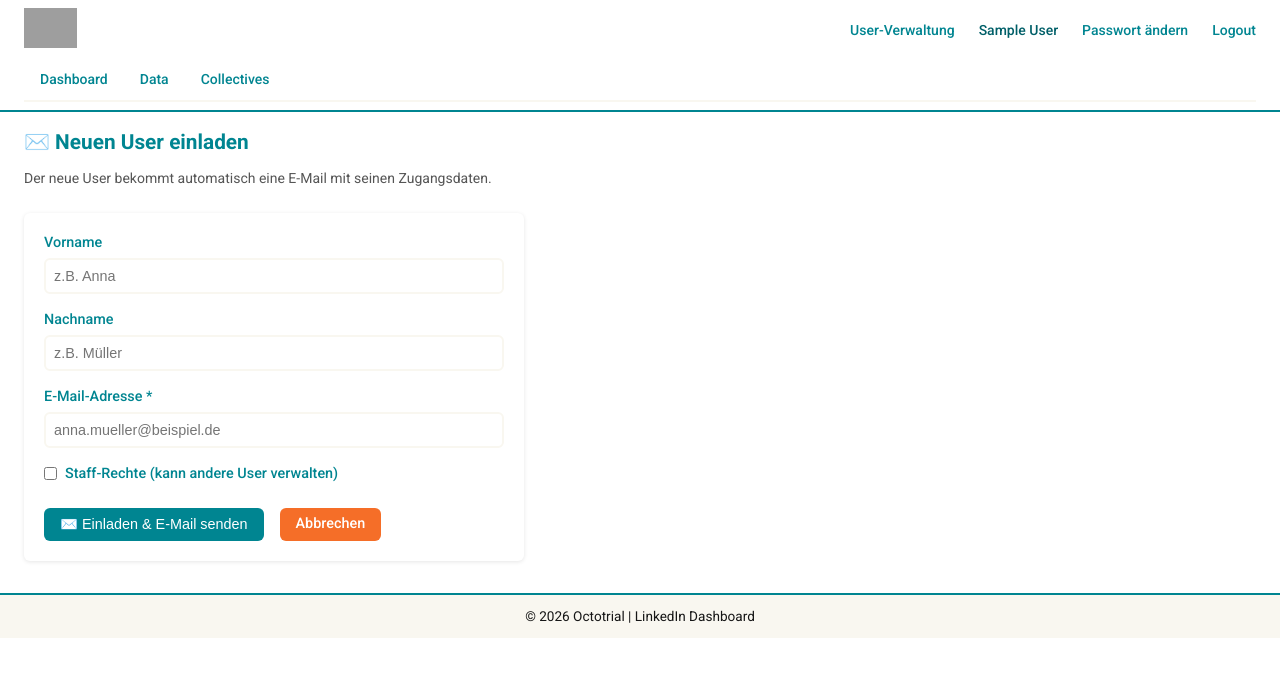
After one commit to Octovis25/linkedin_django, a Django app: page /users/new/ in a window 1280 px wide. The commit adds this page. Shown: the top 677 px of the page. Run offline with Django 5.2, Linux system fonts and the light colour scheme; the visitor is signed in with stand-in values (Sample User, id 1); grey boxes are pictures that could not be loaded.

Commit message:
User-Verwaltung mit E-Mail-Einladung hinzugefügt

```diff
--- a/core/templates/core/base.html
+++ b/core/templates/core/base.html
@@ -1,217 +1,75 @@
+{% load static %}
 <!DOCTYPE html>
 <html lang="de">
 <head>
-    <meta charset="UTF-8">
-    <meta name="viewport" content="width=device-width, initial-scale=1.0">
+  <meta charset="UTF-8" />
+  <meta name="viewport" content="width=device-width, initial-scale=1.0" />
   <title>{% block title %}LinkedIn Dashboard{% endblock %}</title>
-    {% load static %}
+  <link rel="preconnect" href="https://fonts.googleapis.com" />
+  <link href="https://fonts.googleapis.com/css2?family=Roboto:wght@400;500;700&display=swap" rel="stylesheet" />
   <style>
     :root {
-            --octo-petrol: #008591;
-            --octo-turquoise: #61CEBC;
-            --octo-orange: #F56E28;
+      --octo-petrol:      #008591;
+      --octo-turquoise:   #61CEBC;
+      --octo-orange:      #F56E28;
       --octo-dark-petrol: #005F68;
-            --octo-text: #161616;
-            --octo-white: #FFFFFF;
-            --octo-light-gray: #F9F7F0;
+      --octo-text:        #161616;
+      --octo-white:       #FFFFFF;
+      --octo-light-gray:  #F9F7F0;
     }
     * { margin: 0; padding: 0; box-sizing: border-box; }
-        body {
-            font-family: 'Roboto', Arial, sans-serif;
-            background-color: var(--octo-white);
-            color: var(--octo-text);
-            line-height: 1.4;
-            font-size: 14px;
-        }
-        header {
-            background-color: var(--octo-white);
-            border-bottom: 2px solid var(--octo-petrol);
-            padding: 0.5rem 1.5rem;
-        }
-        .header-top {
-            display: flex;
-            justify-content: space-between;
-            align-items: center;
-            margin-bottom: 0.5rem;
-        }
+    body { font-family: 'Roboto', Arial, sans-serif; background-color: var(--octo-white); color: var(--octo-text); line-height: 1.4; font-size: 14px; }
+    header { background-color: var(--octo-white); border-bottom: 2px solid var(--octo-petrol); padding: 0.5rem 1.5rem; }
+    .header-top { display: flex; justify-content: space-between; align-items: center; margin-bottom: 0.5rem; }
     .logo { height: 40px; }
-        .user-section {
-            display: flex;
-            gap: 1.5rem;
-            align-items: center;
-            font-size: 14px;
-        }
+    .user-section { display: flex; gap: 1.5rem; align-items: center; font-size: 14px; }
     .user-info { color: var(--octo-dark-petrol); font-weight: 500; }
-        nav {
-            display: flex;
-            gap: 0;
-            border-bottom: 2px solid var(--octo-light-gray);
-        }
-        nav a {
-            color: var(--octo-petrol);
-            text-decoration: none;
-            font-weight: 500;
-            padding: 0.5rem 1rem;
-            border-bottom: 3px solid transparent;
-            transition: all 0.3s;
-        }
-        nav a:hover, nav a.active {
-            color: var(--octo-orange);
-            border-bottom-color: var(--octo-orange);
-        }
-        .sub-nav {
-            display: flex;
-            gap: 0;
-            background: var(--octo-light-gray);
-            padding: 0 1.5rem;
-        }
-        .sub-nav a {
-            color: var(--octo-dark-petrol);
-            padding: 0.4rem 1rem;
-            font-size: 0.9rem;
-            text-decoration: none;
-            border-bottom: 2px solid transparent;
-        }
-        .sub-nav a:hover, .sub-nav a.active {
-            color: var(--octo-orange);
-            border-bottom-color: var(--octo-orange);
-        }
-        main {
-            max-width: 1400px;
-            margin: 1rem auto;
-            padding: 0 1.5rem;
-        }
-        h1, h2, h3 {
-            color: var(--octo-petrol);
-            margin-bottom: 0.75rem;
-            font-size: 1.3rem;
-        }
+    .user-section a { color: var(--octo-petrol); text-decoration: none; font-weight: 500; transition: color 0.3s; }
+    .user-section a:hover { color: var(--octo-orange); }
+    nav { display: flex; gap: 0; border-bottom: 2px solid var(--octo-light-gray); }
+    nav a { color: var(--octo-petrol); text-decoration: none; font-weight: 500; padding: 0.5rem 1rem; border-bottom: 3px solid transparent; transition: all 0.3s; }
+    nav a:hover, nav a.active { color: var(--octo-orange); border-bottom-color: var(--octo-orange); }
+    .sub-nav { display: flex; gap: 0; background: var(--octo-light-gray); padding: 0 1.5rem; }
+    .sub-nav a { color: var(--octo-dark-petrol); padding: 0.4rem 1rem; font-size: 0.9rem; text-decoration: none; border-bottom: 2px solid transparent; }
+    .sub-nav a:hover, .sub-nav a.active { color: var(--octo-orange); border-bottom-color: var(--octo-orange); }
+    main { max-width: 1400px; margin: 1rem auto; padding: 0 1.5rem; }
+    h1, h2, h3 { color: var(--octo-petrol); margin-bottom: 0.75rem; font-size: 1.3rem; }
     h2 { font-size: 1.1rem; }
-        .btn {
-            display: inline-block;
-            padding: 0.4rem 1rem;
-            border: none;
-            border-radius: 6px;
-            font-size: 0.9rem;
-            font-weight: 500;
-            cursor: pointer;
-            text-decoration: none;
-            transition: all 0.3s;
-        }
-        .btn-primary {
-            background-color: var(--octo-petrol);
-            color: var(--octo-white);
-        }
+    .btn { display: inline-block; padding: 0.4rem 1rem; border: none; border-radius: 6px; font-size: 0.9rem; font-weight: 500; cursor: pointer; text-decoration: none; transition: all 0.3s; }
+    .btn-primary { background-color: var(--octo-petrol); color: var(--octo-white); }
     .btn-primary:hover { background-color: var(--octo-dark-petrol); }
-        .btn-secondary {
-            background-color: var(--octo-orange);
-            color: var(--octo-white);
-        }
+    .btn-secondary { background-color: var(--octo-orange); color: var(--octo-white); }
     .btn-secondary:hover { background-color: #d55a1f; }
-        .btn-danger {
-            background-color: #dc3545;
-            color: var(--octo-white);
-        }
+    .btn-danger { background-color: #dc3545; color: var(--octo-white); }
     .btn-danger:hover { background-color: #c82333; }
-        .btn-sm {
-            padding: 0.3rem 0.75rem;
-            font-size: 0.85rem;
-        }
-        table {
-            width: 100%;
-            border-collapse: collapse;
-            background-color: var(--octo-white);
-            box-shadow: 0 1px 3px rgba(0,0,0,0.1);
-            border-radius: 6px;
-            overflow: hidden;
-            font-size: 0.9rem;
-        }
-        thead {
-            background-color: var(--octo-petrol);
-            color: var(--octo-white);
-        }
-        th, td {
-            padding: 0.6rem 0.8rem;
-            text-align: left;
-            border-bottom: 1px solid var(--octo-light-gray);
-        }
+    .btn-sm { padding: 0.3rem 0.75rem; font-size: 0.85rem; }
+    table { width: 100%; border-collapse: collapse; background-color: var(--octo-white); box-shadow: 0 1px 3px rgba(0,0,0,0.1); border-radius: 6px; overflow: hidden; font-size: 0.9rem; }
+    thead { background-color: var(--octo-petrol); color: var(--octo-white); }
+    th, td { padding: 0.6rem 0.8rem; text-align: left; border-bottom: 1px solid var(--octo-light-gray); }
     tr:hover { background-color: var(--octo-light-gray); }
     .form-group { margin-bottom: 1rem; }
-        label {
-            display: block;
-            color: var(--octo-petrol);
-            font-weight: 500;
-            margin-bottom: 0.3rem;
-            font-size: 0.9rem;
-        }
-        input[type="text"], input[type="url"], input[type="date"], input[type="file"],
-        input[type="datetime-local"], input[type="password"], select {
-            width: 100%;
-            padding: 0.5rem;
-            border: 2px solid var(--octo-light-gray);
-            border-radius: 6px;
-            font-size: 0.9rem;
-            transition: border-color 0.3s;
-        }
-        input:focus, select:focus {
-            outline: none;
-            border-color: var(--octo-orange);
-        }
+    label { display: block; color: var(--octo-petrol); font-weight: 500; margin-bottom: 0.3rem; font-size: 0.9rem; }
+    input[type="text"], input[type="url"], input[type="date"], input[type="file"], input[type="datetime-local"], input[type="password"], select { width: 100%; padding: 0.5rem; border: 2px solid var(--octo-light-gray); border-radius: 6px; font-size: 0.9rem; transition: border-color 0.3s; }
+    input:focus, select:focus { outline: none; border-color: var(--octo-orange); }
     .messages { margin: 0.75rem 0; }
-        .alert {
-            padding: 0.75rem;
-            border-radius: 6px;
-            margin-bottom: 0.75rem;
-            font-size: 0.9rem;
-        }
-        .alert-success {
-            background-color: #d4edda;
-            color: #155724;
-            border: 1px solid #c3e6cb;
-        }
-        .alert-error {
-            background-color: #f8d7da;
-            color: #721c24;
-            border: 1px solid #f5c6cb;
-        }
-        .alert-info {
-            background-color: #d1ecf1;
-            color: #0c5460;
-            border: 1px solid #bee5eb;
-        }
-        .card {
-            background-color: var(--octo-white);
-            border-radius: 6px;
-            box-shadow: 0 1px 4px rgba(0,0,0,0.1);
-            padding: 1.25rem;
-            margin-bottom: 1.25rem;
-        }
-        a {
-            color: var(--octo-petrol);
-            transition: color 0.3s;
-        }
+    .alert { padding: 0.75rem; border-radius: 6px; margin-bottom: 0.75rem; font-size: 0.9rem; }
+    .alert-success { background-color: #d4edda; color: #155724; border: 1px solid #c3e6cb; }
+    .alert-error { background-color: #f8d7da; color: #721c24; border: 1px solid #f5c6cb; }
+    .alert-info { background-color: #d1ecf1; color: #0c5460; border: 1px solid #bee5eb; }
+    .card { background-color: var(--octo-white); border-radius: 6px; box-shadow: 0 1px 4px rgba(0,0,0,0.1); padding: 1.25rem; margin-bottom: 1.25rem; }
+    a { color: var(--octo-petrol); transition: color 0.3s; }
     a:hover { color: var(--octo-orange); }
-        footer {
-            background-color: var(--octo-light-gray);
-            color: var(--octo-text);
-            text-align: center;
-            padding: 0.75rem;
-            margin-top: 2rem;
-            border-top: 2px solid var(--octo-petrol);
-            font-size: 0.85rem;
-        }
+    footer { background-color: var(--octo-light-gray); color: var(--octo-text); text-align: center; padding: 0.75rem; margin-top: 2rem; border-top: 2px solid var(--octo-petrol); font-size: 0.85rem; }
   </style>
 </head>
 <body>
 <header>
   <div class="header-top">
-            <a href="/"><img src="{% static 'images/octovis_logo--1-.png' %}" alt="Octovis Logo" class="logo"></a>
+    <a href="/"><img src="{% static 'images/octovis_logo--1-.png' %}" alt="Octovis Logo" class="logo" /></a>
     <div class="user-section">
       {% if user.is_authenticated %}
-                    {% if user.is_superuser %}
-                        <a href="/users/">User-Verwaltung</a>
-                    {% endif %}
-                    <span class="user-info">{{ user.username }}</span>
+        {% if user.is_staff %}<a href="/users/">User-Verwaltung</a>{% endif %}
+        <span class="user-info">{{ user.get_full_name|default:user.username }}</span>
         <a href="/change-password/">Passwort ändern</a>
         <a href="/logout/">Logout</a>
       {% else %}
@@ -221,13 +79,13 @@
   </div>
   <nav>
     <a href="/" {% if request.path == '/' %}class="active"{% endif %}>Dashboard</a>
-            <a href="/data/posts/" {% if '/data/' in request.path and '/collectives/' not in request.path %}class="active"{% endif %}>Data</a>
+    <a href="/data/posts/" {% if '/data/' in request.path %}class="active"{% endif %}>Data</a>
     <a href="/collectives/" {% if '/collectives/' in request.path %}class="active"{% endif %}>Collectives</a>
   </nav>
   {% if '/data/' in request.path %}
   <div class="sub-nav">
-            <a href="/data/posts/" {% if '/data/posts/' in request.path %}class="active"{% endif %}>Posts Posted</a>
-            <a href="/data/upload/" {% if '/data/upload/' in request.path %}class="active"{% endif %}>Upload Data</a>
+    <a href="/data/posts/" {% if request.path == '/data/posts/' %}class="active"{% endif %}>Posts Posted</a>
+    <a href="/data/upload/" {% if request.path == '/data/upload/' %}class="active"{% endif %}>Upload Data</a>
   </div>
   {% endif %}
 </header>
@@ -241,7 +99,7 @@
   {% endif %}
   {% block content %}{% endblock %}
 </main>
-    <footer><p>&copy; 2026 Octotrial | LinkedIn Dashboard</p></footer>
+<footer>© 2026 Octotrial | LinkedIn Dashboard</footer>
 {% block extra_js %}{% endblock %}
 </body>
 </html>
--- /dev/null
+++ b/core/templates/core/user_create.html
@@ -0,0 +1,31 @@
+{% extends "core/base.html" %}
+{% block title %}Neuen User einladen{% endblock %}
+{% block content %}
+<h1>✉️ Neuen User einladen</h1>
+<p style="margin-bottom:1.5rem; color:#555;">Der neue User bekommt automatisch eine E-Mail mit seinen Zugangsdaten.</p>
+<div class="card" style="max-width:500px;">
+  <form method="post">
+    {% csrf_token %}
+    <div class="form-group">
+      <label>Vorname</label>
+      <input type="text" name="first_name" placeholder="z.B. Anna" />
+    </div>
+    <div class="form-group">
+      <label>Nachname</label>
+      <input type="text" name="last_name" placeholder="z.B. Müller" />
+    </div>
+    <div class="form-group">
+      <label>E-Mail-Adresse *</label>
+      <input type="text" name="email" placeholder="anna.mueller@beispiel.de" required />
+    </div>
+    <div class="form-group" style="display:flex; align-items:center; gap:0.5rem;">
+      <input type="checkbox" name="is_staff" id="is_staff" style="width:auto;" />
+      <label for="is_staff" style="margin:0;">Staff-Rechte (kann andere User verwalten)</label>
+    </div>
+    <div style="display:flex; gap:1rem; margin-top:1.5rem;">
+      <button type="submit" class="btn btn-primary">✉️ Einladen & E-Mail senden</button>
+      <a href="/users/" class="btn btn-secondary">Abbrechen</a>
+    </div>
+  </form>
+</div>
+{% endblock %}
--- a/core/views.py
+++ b/core/views.py
@@ -1,18 +1,25 @@
 import os
 import shutil
-from django.shortcuts import render, redirect
-from django.contrib.auth.decorators import login_required
+from django.shortcuts import render, redirect, get_object_or_404
+from django.contrib.auth.decorators import login_required, user_passes_test
+from django.contrib.auth.models import User
 from django.contrib import messages
 from django.conf import settings
+from django.core.mail import send_mail
+from django.utils.crypto import get_random_string
 from .forms import UploadFileForm
 from .utils import analyze_file, import_to_db
 
 UPLOAD_DIR = os.path.join(settings.MEDIA_ROOT, 'uploads')
 ARCHIVE_DIR = os.path.join(settings.MEDIA_ROOT, 'uploads', 'archive')
-
-# Create folders if not exists
 os.makedirs(UPLOAD_DIR, exist_ok=True)
 os.makedirs(ARCHIVE_DIR, exist_ok=True)
+
+def is_staff(user):
+    return user.is_staff
+
+def home_view(request):
+    return render(request, 'core/home.html')
 
 @login_required
 def upload_view(request):
@@ -21,157 +28,130 @@ def upload_view(request):
         if form.is_valid():
             uploaded_file = request.FILES['file']
             file_path = os.path.join(UPLOAD_DIR, uploaded_file.name)
-
-            # Save file
             with open(file_path, 'wb+') as destination:
                 for chunk in uploaded_file.chunks():
                     destination.write(chunk)
-
             messages.success(request, f'✅ File "{uploaded_file.name}" uploaded successfully!')
             return redirect('upload')
     else:
         form = UploadFileForm()
-
-    # List ALL files in uploads/ folder (exclude archive subfolder)
     files = []
     if os.path.exists(UPLOAD_DIR):
         for filename in os.listdir(UPLOAD_DIR):
             file_path = os.path.join(UPLOAD_DIR, filename)
-            if os.path.isfile(file_path):  # Only files, not folders
+            if os.path.isfile(file_path):
                 file_size = os.path.getsize(file_path)
-                files.append({
-                    'name': filename,
-                    'size': f"{file_size / 1024:.1f} KB",
-                    'path': file_path
-                })
-
-    return render(request, 'core/upload.html', {
-        'form': form,
-        'files': files
-    })
+                files.append({'name': filename, 'size': f"{file_size / 1024:.1f} KB", 'path': file_path})
+    return render(request, 'core/upload.html', {'form': form, 'files': files})
 
 @login_required
 def analyze_view(request):
-    """Analyze uploaded files and import to database"""
     results = []
     success_count = 0
     error_count = 0
-
     if os.path.exists(UPLOAD_DIR):
         for filename in os.listdir(UPLOAD_DIR):
             file_path = os.path.join(UPLOAD_DIR, filename)
             if os.path.isfile(file_path) and not filename.startswith('.'):
-                # Analyze file
                 file_type = analyze_file(file_path)
-
                 if file_type:
-                    # Import to database
                     success = import_to_db(file_path, file_type)
-
                     if success:
-                        # Move to archive
                         archive_path = os.path.join(ARCHIVE_DIR, filename)
                         shutil.move(file_path, archive_path)
-                        results.append({
-                            'file': filename,
-                            'type': file_type,
-                            'status': '✅ Imported & archived'
-                        })
+                        results.append({'file': filename, 'type': file_type, 'status': '✅ Imported & archived'})
                         success_count += 1
                     else:
-                        results.append({
-                            'file': filename,
-                            'type': file_type,
-                            'status': '❌ Import failed - kept in uploads/'
-                        })
+                        results.append({'file': filename, 'type': file_type, 'status': '❌ Import failed'})
                         error_count += 1
                 else:
-                    results.append({
-                        'file': filename,
-                        'type': 'Unknown',
-                        'status': '⚠️ Type not recognized - kept in uploads/'
-                    })
+                    results.append({'file': filename, 'type': 'Unknown', 'status': '⚠️ Type not recognized'})
                     error_count += 1
-
     messages.info(request, f'✅ {success_count} imported | ❌ {error_count} failed')
-
-    return render(request, 'core/analyze.html', {
-        'results': results,
-        'success_count': success_count,
-        'error_count': error_count
-    })
+    return render(request, 'core/analyze.html', {'results': results, 'success_count': success_count, 'error_count': error_count})
 
 @login_required
 def delete_file_view(request, filename):
-    """Delete a file from uploads/ folder"""
     file_path = os.path.join(UPLOAD_DIR, filename)
-
     if os.path.exists(file_path):
         os.remove(file_path)
         messages.success(request, f'🗑️ File "{filename}" deleted successfully!')
     else:
         messages.error(request, f'❌ File "{filename}" not found!')
-
     return redirect('upload')
 
-def home_view(request):
-    return render(request, 'core/home.html')
-
-
-# ─── User-Verwaltung ───────────────────────────────────────────────────────────
-
-from django.contrib.auth.models import User
-from django.contrib.auth import update_session_auth_hash
-from django.contrib.auth.forms import PasswordChangeForm, UserCreationForm, UserChangeForm
-from django.http import HttpResponseForbidden
-
 @login_required
+@user_passes_test(is_staff)
 def user_list(request):
-    if not request.user.is_superuser:
-        return HttpResponseForbidden("Kein Zugriff.")
     users = User.objects.all().order_by('username')
     return render(request, 'core/user_list.html', {'users': users})
 
 @login_required
-def user_add(request):
-    if not request.user.is_superuser:
-        return HttpResponseForbidden("Kein Zugriff.")
-    form = UserCreationForm(request.POST or None)
-    if request.method == 'POST' and form.is_valid():
-        form.save()
-        messages.success(request, 'Benutzer erfolgreich erstellt.')
+@user_passes_test(is_staff)
+def user_create(request):
+    if request.method == 'POST':
+        first_name  = request.POST.get('first_name', '').strip()
+        last_name   = request.POST.get('last_name', '').strip()
+        email       = request.POST.get('email', '').strip()
+        is_staff_cb = request.POST.get('is_staff') == 'on'
+
+        if not email:
+            messages.error(request, '❌ E-Mail-Adresse ist Pflichtfeld.')
+            return render(request, 'core/user_create.html')
+
+        if User.objects.filter(email=email).exists():
+            messages.error(request, '❌ Ein User mit dieser E-Mail existiert bereits.')
+            return render(request, 'core/user_create.html')
+
+        username = email.split('@')[0]
+        base_username = username
+        counter = 1
+        while User.objects.filter(username=username).exists():
+            username = f"{base_username}{counter}"
+            counter += 1
+
+        password = get_random_string(12)
+        user = User.objects.create_user(
+            username=username, email=email, password=password,
+            first_name=first_name, last_name=last_name, is_staff=is_staff_cb,
+        )
+
+        dashboard_url = getattr(settings, 'DASHBOARD_URL', 'http://localhost:8000')
+        subject = 'Dein Zugang zum LinkedIn Dashboard'
+        body = f"""Hallo {first_name or username},
+
+du wurdest zum LinkedIn Dashboard von Octotrial eingeladen.
+
+Deine Zugangsdaten:
+  URL:       {dashboard_url}
+  Username:  {username}
+  Passwort:  {password}
+
+Bitte aendere dein Passwort nach dem ersten Login unter:
+{dashboard_url}/change-password/
+
+Viele Gruesse
+Dein Octotrial-Team
+"""
+        try:
+            send_mail(subject, body, settings.DEFAULT_FROM_EMAIL, [email])
+            messages.success(request, f'✅ User "{username}" angelegt – Einladungsmail an {email} gesendet.')
+        except Exception as e:
+            messages.warning(request, f'✅ User "{username}" angelegt, aber E-Mail fehlgeschlagen: {e}')
+
         return redirect('user_list')
-    return render(request, 'core/user_form.html', {'form': form, 'title': 'Benutzer hinzufügen'})
+    return render(request, 'core/user_create.html')
 
 @login_required
-def user_edit(request, pk):
-    if not request.user.is_superuser:
-        return HttpResponseForbidden("Kein Zugriff.")
-    user = User.objects.get(pk=pk)
-    form = UserChangeForm(request.POST or None, instance=user)
-    if request.method == 'POST' and form.is_valid():
-        form.save()
-        messages.success(request, 'Benutzer gespeichert.')
+@user_passes_test(is_staff)
+def user_delete(request, user_id):
+    user = get_object_or_404(User, pk=user_id)
+    if user == request.user:
+        messages.error(request, '❌ Du kannst dich nicht selbst löschen.')
         return redirect('user_list')
-    return render(request, 'core/user_form.html', {'form': form, 'title': 'Benutzer bearbeiten'})
-
-@login_required
-def user_delete(request, pk):
-    if not request.user.is_superuser:
-        return HttpResponseForbidden("Kein Zugriff.")
-    user = User.objects.get(pk=pk)
     if request.method == 'POST':
+        username = user.username
         user.delete()
-        messages.success(request, 'Benutzer gelöscht.')
+        messages.success(request, f'🗑️ User "{username}" wurde gelöscht.')
         return redirect('user_list')
-    return render(request, 'core/user_confirm_delete.html', {'user_obj': user})
-
-@login_required
-def change_password(request):
-    form = PasswordChangeForm(request.user, request.POST or None)
-    if request.method == 'POST' and form.is_valid():
-        user = form.save()
-        update_session_auth_hash(request, user)
-        messages.success(request, 'Passwort erfolgreich geändert.')
-        return redirect('home')
-    return render(request, 'core/change_password.html', {'form': form})
+    return render(request, 'core/user_confirm_delete.html', {'target_user': user})
--- a/dashboard/urls.py
+++ b/dashboard/urls.py
@@ -14,12 +14,12 @@ urlpatterns = [
     path("data/posts/", include("posts_posted.urls")),
     path("collectives/", include("collectives.urls")),
     path("users/", core_views.user_list, name='user_list'),
-    path("users/add/", core_views.user_add, name='user_add'),
-    path("users/<int:pk>/edit/", core_views.user_edit, name='user_edit'),
-    path("users/<int:pk>/delete/", core_views.user_delete, name='user_delete'),
-    path("change-password/", core_views.change_password, name='change_password'),
+    path("users/new/", core_views.user_create, name='user_create'),
+    path("users/<int:user_id>/delete/", core_views.user_delete, name='user_delete'),
     path("login/", auth_views.LoginView.as_view(template_name="core/login.html"), name="login"),
     path("logout/", auth_views.LogoutView.as_view(next_page="/login/"), name="logout"),
+    path("change-password/", auth_views.PasswordChangeView.as_view(
+        template_name="core/change_password.html", success_url="/"), name="change_password"),
 ]
 
 if settings.DEBUG:
```
Also changed, not shown: core/templates/core/user_list.html (+34 -17 lines), dashboard/settings.py (+10 -1 lines), 1 other file. Lines whose indentation alone changed are shown as unchanged.
